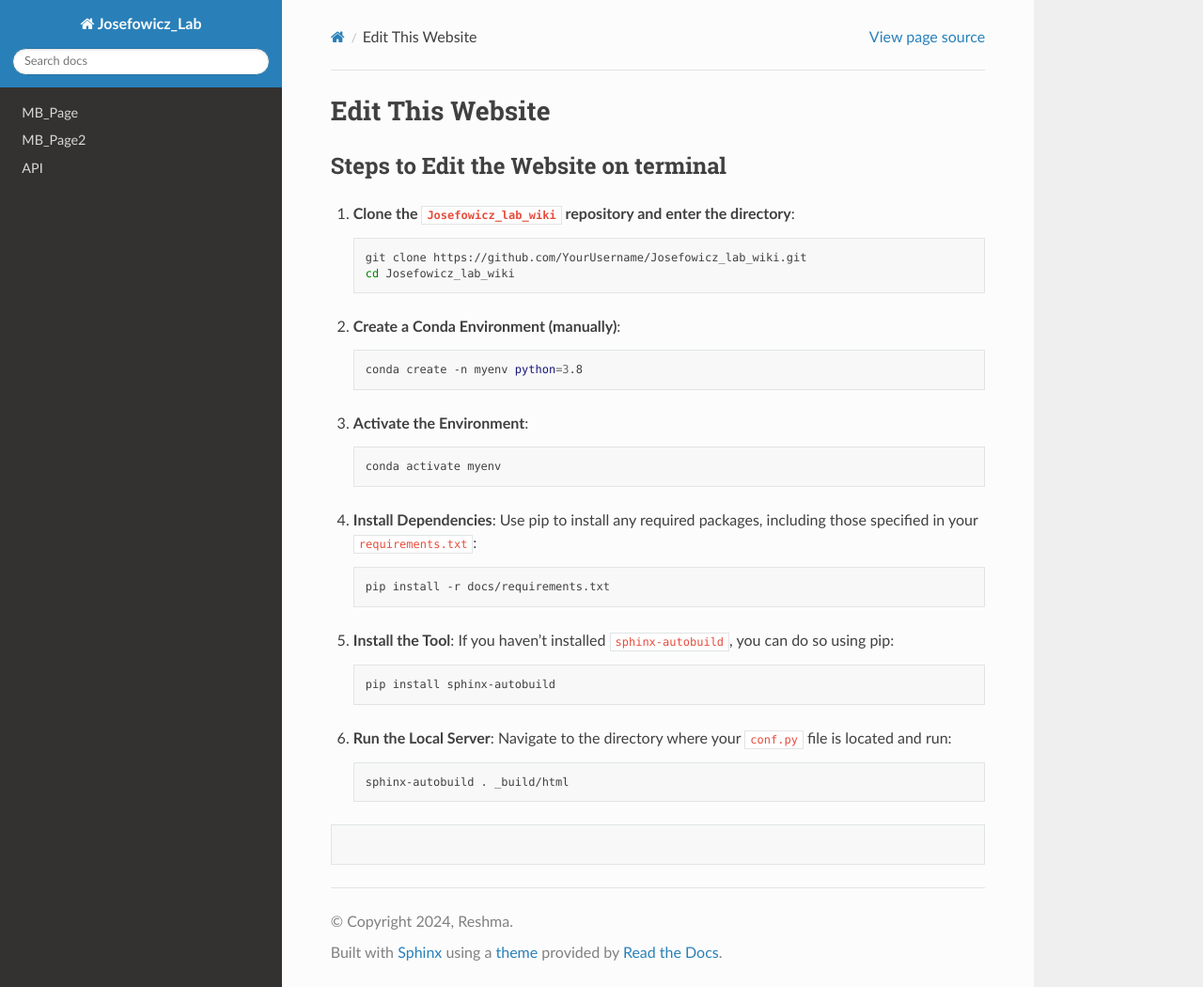
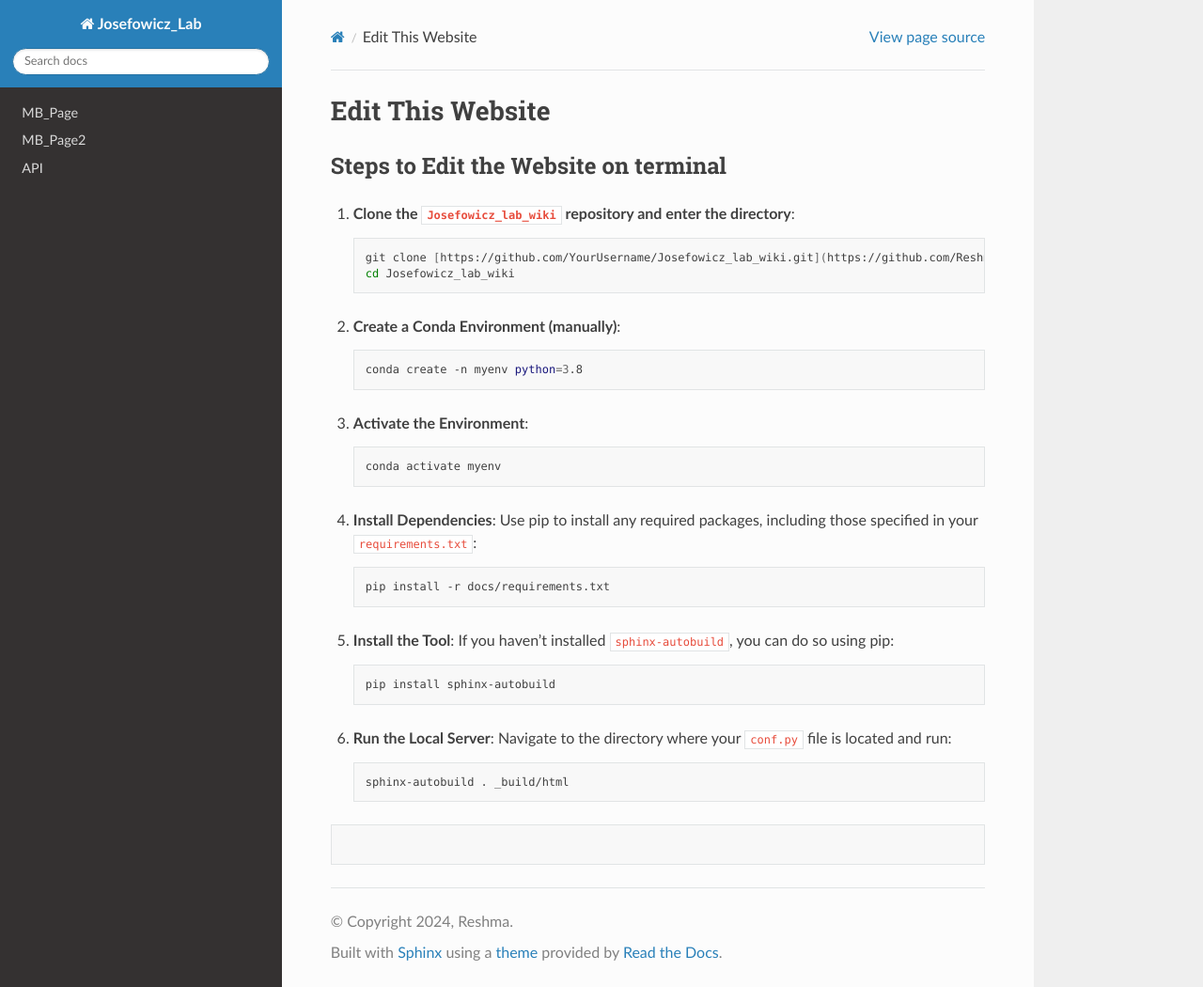
Before and after one commit to ReshmaRamaiah10/Josefowicz_lab_wiki, a Sphinx documentation site: the page built from docs/source/usage.md, in a window 1280 px wide and 1050 px high. Shown: the whole window at 94% size. Built offline with Sphinx 7.4.7 and the Read the Docs theme 3.1.0, drawn with Linux system fonts in a browser that asks for light colours; some of the changed lines change nothing that is shown.

Commit message:
Update usage.md

````diff
--- a/docs/source/usage.md
+++ b/docs/source/usage.md
@@ -4,7 +4,7 @@
 
 1. **Clone the `Josefowicz_lab_wiki` repository and enter the directory**:
    ```bash
-   git clone https://github.com/YourUsername/Josefowicz_lab_wiki.git
+   git clone [https://github.com/YourUsername/Josefowicz_lab_wiki.git](https://github.com/ReshmaRamaiah10/Josefowicz_lab_wiki.git)
    cd Josefowicz_lab_wiki
    ```
 
````
